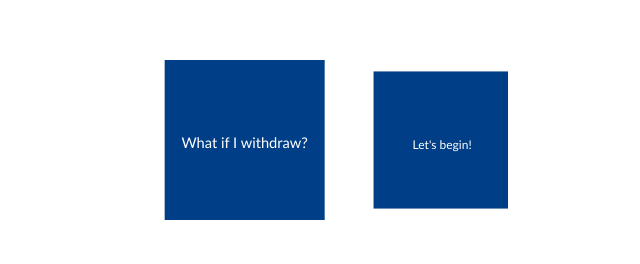
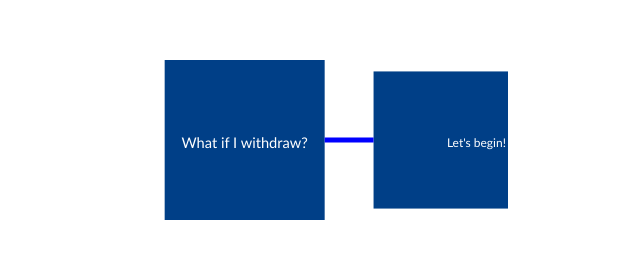
Before and after one commit to DjellyRoll/Capstone, a plain HTML site: page project-folder/FlowDiagram4.html in a window 1280 px wide. Shown: the part 108-372 px from the top of the page, 0-640 px from the left. Drawn offline with Linux system fonts and the light colour scheme.

Commit message:
Added Lines
still need to fix the text

```diff
--- a/project-folder/FlowDiagram4.html
+++ b/project-folder/FlowDiagram4.html
@@ -56,7 +56,7 @@
             d3.select("body").append("iframe")
                     .attr("width", width + margin.left + margin.right)
                     .attr("height", height + margin.top + margin.bottom)
-                    .attr("src", "/project-folder/iFrameHTML/1.html");
+                    .attr("src", "/iFrameHTML/1.html");
 
 
 
@@ -131,10 +131,40 @@
                                 .style("position", "relative")
                                 .style("width", ParentStepSize(resultChildren.length) - 5 + "px")
                                 .style("height", ParentStepSize(resultChildren.length) - 5 + "px")
-                            .append("xhmtl:p")
+                            .append("xhtml:p")
                                 .text( "Back" )
                         ;
                         parentStepText.exit().remove();
+
+                        //child connectors
+                        var parentStepLines = svg.select(".result").selectAll("path")
+                                       .data( resultParent , function (d) { return d.id; });
+
+                        // children steps Lines
+                        parentStepLines
+                            .enter()
+                            .append("path")
+                                .attr("d", function (d, i) {
+
+                                    // format: M 100 350 q 150 -300 300 0
+                                    // format: M startPointX startPointY q
+                                    var startPointX = ParentStepPosition(resultChildren.length)[0] + ParentStepSize(resultChildren.length); // far right side of the selected
+                                    var startPointY = ParentStepPosition(resultChildren.length)[1] + (ParentStepSize(resultChildren.length) / 2); //half the height of the selected
+
+                                    var midPointX = ParentStepPosition(resultChildren.length)[0] + ParentStepSize(resultChildren.length); // far right side of the selected
+                                    var midPointY = SelectedStepPosition()[1] + SelectedStepSize() / 2;
+
+                                    var endPointX = SelectedStepPosition()[0];
+                                    var endPointY = SelectedStepPosition()[1] + SelectedStepSize() / 2;
+
+                                    return "M" + " " + startPointX + " " + startPointY + " Q " + midPointX + " " + midPointY + " " + endPointX + " " + endPointY;
+                                })
+                                .style("stroke", "blue")
+                                .style("stroke-width", "5")
+                                .style("fill", "none");
+
+                        parentStepLines.exit().remove();
+
 
                         // CURRENT step
                         var currentStep = svg.select(".result").selectAll("rect")
@@ -193,8 +223,8 @@
                             .append("rect")
                             .attr("x", function (d, i) { return ChildStepPosition(i, resultChildren.length)[0]; })
                             .attr("y", function (d, i) { return ChildStepPosition(i, resultChildren.length)[1]; })
-                            .attr("width", SelectedChildStepSize(resultChildren.length))
-                            .attr("height", SelectedChildStepSize(resultChildren.length))
+                            .attr("width", SelectedChildStepSize(resultChildren.length)[1])
+                            .attr("height", SelectedChildStepSize(resultChildren.length)[0])
                             .attr("fill", "#003f87")
                             .attr("onclick", function (d, i) { return 'VisualizeIt(' + d.id + ')';})
                             .text(function (d) { return "id: " + d.id });
@@ -209,26 +239,26 @@
                             .enter()
                             .append("g")
                             .append("foreignObject")
-                            //.attr("requiredExtensions", 'http://www.w3.org/1999/xhtml')
+                            .attr("requiredExtensions", 'http://www.w3.org/1999/xhtml')
                             .attr("x", function (d, i) { return ChildStepPosition(i, resultChildren.length)[0] + 5 ; })
                             .attr("y", function (d, i) { return ChildStepPosition(i, resultChildren.length)[1] + 5; })
-                            .style("width", SelectedChildStepSize(resultChildren.length) - 10 + "px")
-                            .style("height", SelectedChildStepSize(resultChildren.length) - 10 + "px")
+                            .style("width", SelectedChildStepSize(resultChildren.length)[1] - 10 + "px")
+                            .style("height", SelectedChildStepSize(resultChildren.length)[0] - 10 + "px")
                             .style("display", "table")
                             .attr("onclick", function (d, i) { return 'VisualizeIt(' + d.id + ')'; })
                         .append("xhtml:div")
                             .attr("xmlns", 'http://www.w3.org/2000/svg')
-                            .style("font-family", "Calibri,Sans-Serif")
+                            .style("font-family", "Avenir,Calibri,Sans-Serif")
                             .style("font-size", "9pt")
                             .style("color", "white")
-                            //.style("size", "absolute")
+                            .style("text-anchor", "middle")
                             .style("text-align", "center")
                             .style("display", "table-cell")
                             .style("vertical-align", "middle")
                             .style("position", "relative")
-                            .style("width", SelectedChildStepSize(resultChildren.length)  + "px")
-                            .style("height", SelectedChildStepSize(resultChildren.length)  + "px")
-                        .append("xhmtl:p")
+                            .style("width", SelectedChildStepSize(resultChildren.length)[1] - 5 + "px")
+                            .style("height", SelectedChildStepSize(resultChildren.length)[0] - 5 + "px")
+                        .append("xhtml:p")
                             .text(function (d) { return d.asChildText; })
 
                         ;
@@ -236,8 +266,43 @@
 
                         childrenStepsText.exit().remove();
 
+
+
+                        var lineFunction = d3.svg.line();
+
+
+                        //child connectors
+                        var childrenStepLines = svg.select(".resultChildren").selectAll("path")
+                                       .data(resultChildren, function (d) { return d.id; });
+
+                        // children steps Lines
+                        childrenStepLines
+                            .enter()
+                            .append("path")
+                                .attr("d", function (d, i) {
+
+                                    // format: M 100 350 q 150 -300 300 0
+                                    // format: M startPointX startPointY q
+                                    var startPointX = SelectedStepPosition()[0] + SelectedStepSize(); // far right side of the selected
+                                    var startPointY = SelectedStepPosition()[1] + (SelectedStepSize() / 2); //half the height of the selected
+
+                                    var midPointX = SelectedStepPosition()[0] + SelectedStepSize(); // far right side of the selected
+                                    var midPointY = ChildStepPosition(i, resultChildren.length)[1] + SelectedChildStepSize(resultChildren.length)[0] / 2;
+
+                                    var endPointX = ChildStepPosition()[0];
+                                    var endPointY = ChildStepPosition(i, resultChildren.length)[1] + SelectedChildStepSize(resultChildren.length)[0] / 2;
+
+                                    return "M" + " " + startPointX + " " + startPointY + " Q " + midPointX + " " + midPointY + " " + endPointX + " " + endPointY;
+                                })
+                                .style("stroke","blue")
+                                .style("stroke-width", "5")
+                                .style("fill", "none");
+
+                        childrenStepLines.exit().remove();
+
+
                         //update the iframe with the correct detailed html
-                        d3.select("iframe").attr("src", "/project-folder/iFrameHTML/" + result[0].url);
+                        d3.select("iframe").attr("src", "/iFrameHTML/" + result[0].url);
                     };
                 });
 
@@ -293,8 +358,9 @@
                 return w;
             };
             function SelectedChildStepSize(count) {
-                w = height / (2.5 + count) ;
-                return w;
+                h = height / (2.5 + count) * 1;
+                w = h * 1.5;
+                return  [ h, w ];
             };
 
             function ChildStepPosition(step, count) {
@@ -305,7 +371,7 @@
                 x = (((width - margin.left) * (2 / 3)) + (((width - margin.left) * (1 / 3)) / 3));
 
                 // the y position changes based on the number of items to display
-                y =( (height / (count + 1)) * (step + 1) ) - (SelectedChildStepSize(count)/2);
+                y =( (height / (count + 1)) * (step + 1) ) - (SelectedChildStepSize(count)[0]/2);
                 //console.log([x,y]);
                 return [x, y];
             };
@@ -330,6 +396,8 @@
             };
 
 
+
+
         </script>
     </body>
 </html>
```
Also changed, not shown: project-folder/beziercurve.html (added, +32 -0 lines).
